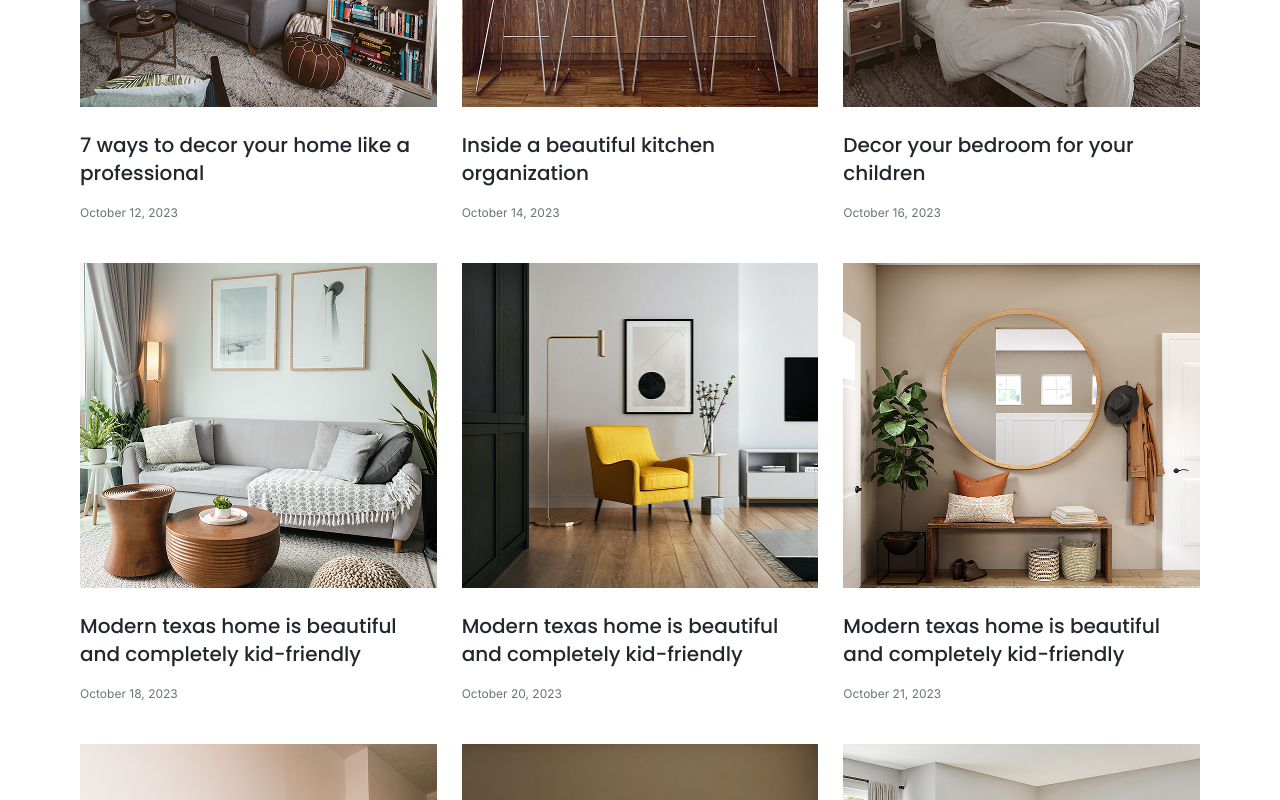
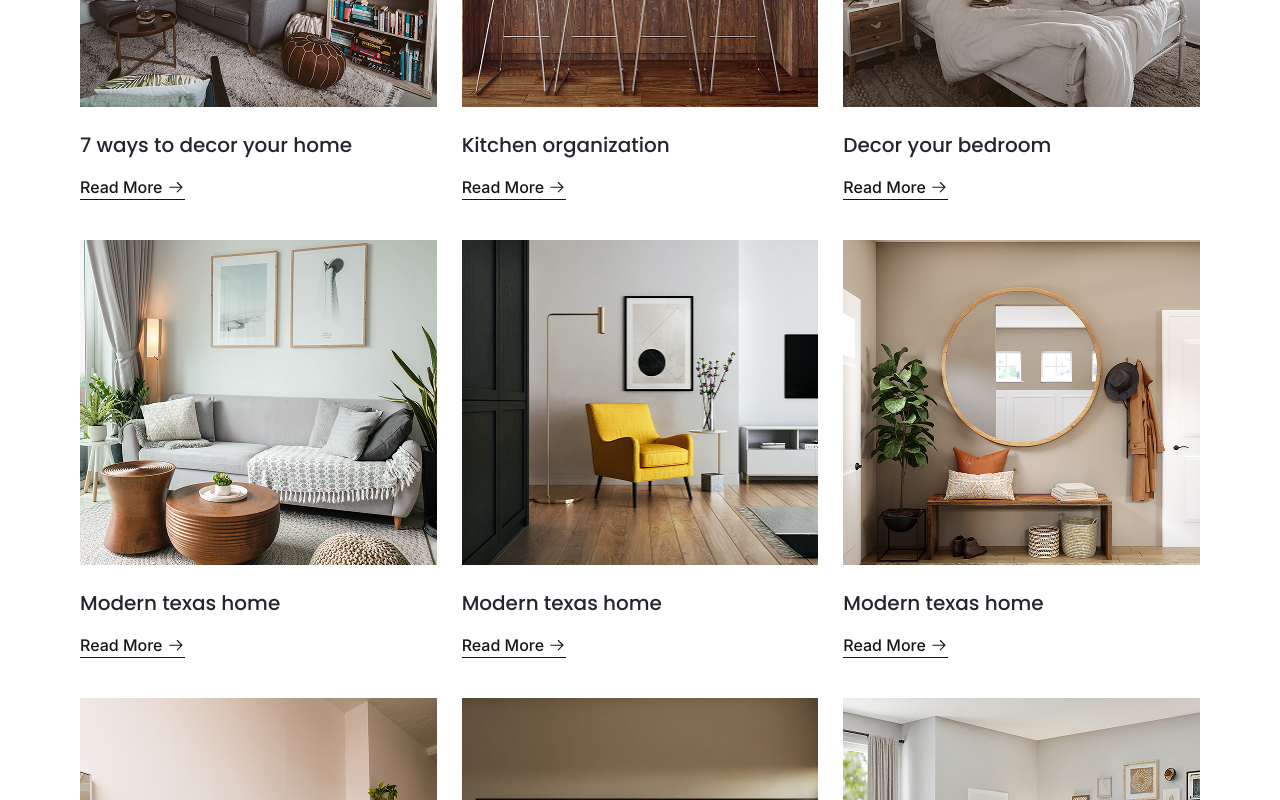
Before and after one commit to Hamiiiidreza/Home-Style, a React (Vite) app: page /articles in a window 1280 px wide. Shown: the part 920-1720 px from the top of the page. Built offline with nearby package versions, Linux system fonts and the light colour scheme.

Commit message:
Add headerTitle and showFullCards props to BlogSection component

```diff
--- a/src/components/modules/blog-section/blog-section.jsx
+++ b/src/components/modules/blog-section/blog-section.jsx
@@ -3,7 +3,12 @@ import BlogCard from "./blog-card";
 import SectionHeader from "../../ui/section-header";
 import ButtonCard from "../../ui/button-card";
 
-const BlogSection = ({ showHeader = true, count = 3 }) => {
+const BlogSection = ({
+    showHeader = true,
+    headerTitle = "Articles",
+    count = 3,
+    showFullCards = false,
+}) => {
 
     const blogs = [
         {
@@ -77,7 +82,7 @@ const BlogSection = ({ showHeader = true, count = 3 }) => {
 
                 {showHeader && (
                     <SectionHeader
-                        title="Articles"
+                        title={headerTitle}
                         linkText="More Articles"
                         to="/articles"
                         mbClass="mb-10"
@@ -89,7 +94,7 @@ const BlogSection = ({ showHeader = true, count = 3 }) => {
                         <BlogCard
                             key={blog.id}
                             {...blog}
-                            showFull={count === 9}
+                            showFull={showFullCards}
                         />
                     ))}
                 </div>
```
